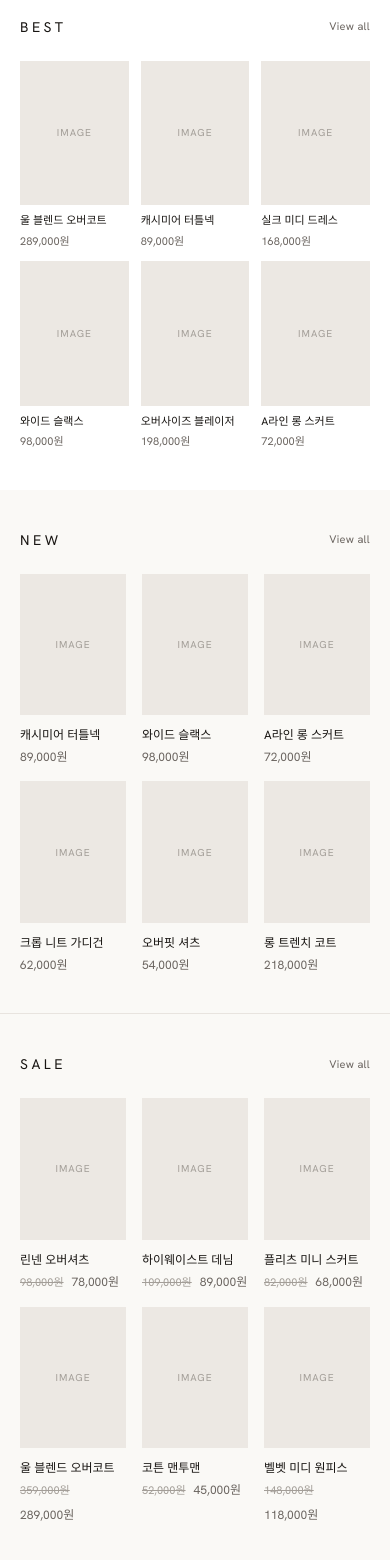
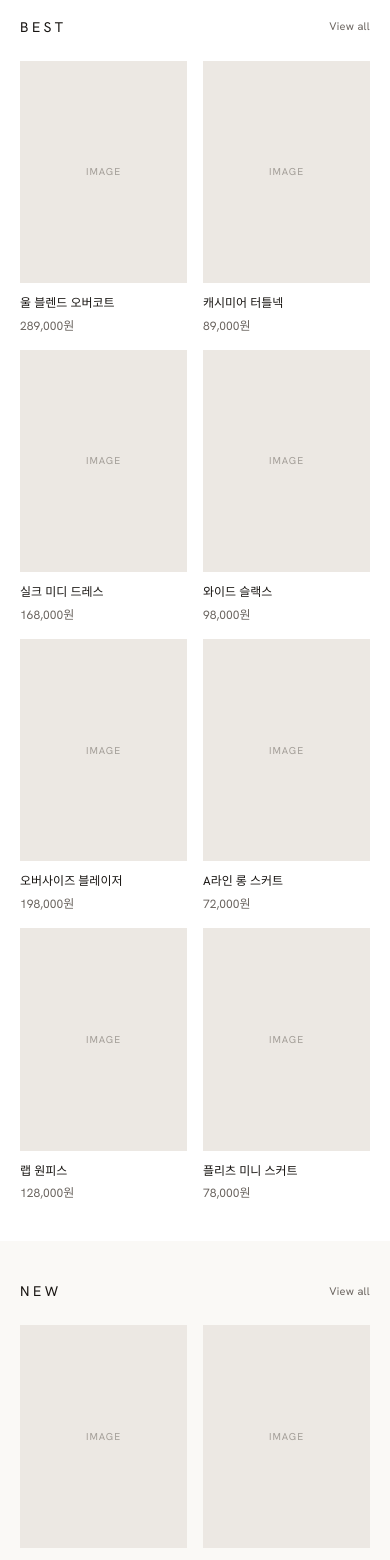
Before and after one commit to jaeohsumin-max/-, a React (Vite) app: page / in a window 390 px wide. Shown: the part 432-1992 px from the top of the page. Built offline with nearby package versions, Linux system fonts and the light colour scheme.

Commit message:
Expand BEST, NEW, and SALE sections to eight items in responsive 4-column grid.

```diff
--- a/src/page/HomePage.jsx
+++ b/src/page/HomePage.jsx
@@ -9,6 +9,8 @@ const BEST_ITEMS = [
   { name: "와이드 슬랙스", price: 98000 },
   { name: "오버사이즈 블레이저", price: 198000 },
   { name: "A라인 롱 스커트", price: 72000 },
+  { name: "랩 원피스", price: 128000 },
+  { name: "플리츠 미니 스커트", price: 78000 },
 ];
 
 const NEW_ITEMS = [
@@ -18,6 +20,8 @@ const NEW_ITEMS = [
   { name: "크롭 니트 가디건", price: 62000 },
   { name: "오버핏 셔츠", price: 54000 },
   { name: "롱 트렌치 코트", price: 218000 },
+  { name: "랩 원피스", price: 128000 },
+  { name: "실크 미디 드레스", price: 168000 },
 ];
 
 const SALE_ITEMS = [
@@ -27,15 +31,17 @@ const SALE_ITEMS = [
   { name: "울 블렌드 오버코트", price: 289000, originalPrice: 359000 },
   { name: "코튼 맨투맨", price: 45000, originalPrice: 52000 },
   { name: "벨벳 미디 원피스", price: 118000, originalPrice: 148000 },
+  { name: "오버사이즈 블레이저", price: 198000, originalPrice: 248000 },
+  { name: "크롭 니트 가디건", price: 62000, originalPrice: 78000 },
 ];
 
-function ProductGrid({ items, showSale = false }) {
+function ProductGrid({ items, showSale = false, linkTo = "/shop" }) {
   return (
-    <div className="grid grid-cols-3 gap-4 md:gap-6">
-      {items.map((item) => (
+    <div className="grid grid-cols-2 md:grid-cols-4 gap-4 md:gap-6">
+      {items.map((item, index) => (
         <Link
-          key={item.name}
-          to={showSale ? "/shop" : "/shop/new"}
+          key={`${item.name}-${index}`}
+          to={linkTo}
           className="group block"
         >
           <div className="aspect-[3/4] bg-[#ece8e3] mb-3 flex items-center justify-center">
@@ -92,38 +98,18 @@ export default function HomePage() {
       <section className="bg-white py-10 md:py-14">
         <div className="max-w-6xl mx-auto px-5 md:px-10">
           <SectionHeader title="BEST" linkTo="/shop/best" />
-          <div className="grid grid-cols-3 md:grid-cols-6 gap-3 md:gap-4">
-            {BEST_ITEMS.map((item) => (
-              <Link
-                key={item.name}
-                to="/shop/best"
-                className="group block"
-              >
-                <div className="aspect-[3/4] bg-[#ece8e3] mb-2 flex items-center justify-center">
-                  <span className="text-[10px] tracking-widest uppercase text-[#a39e98]">
-                    Image
-                  </span>
-                </div>
-                <p className="text-[11px] text-[#181512] line-clamp-2 leading-snug mb-1 group-hover:underline underline-offset-2">
-                  {item.name}
-                </p>
-                <p className="text-[11px] text-[#6b6560]">
-                  {formatPrice(item.price)}
-                </p>
-              </Link>
-            ))}
-          </div>
+          <ProductGrid items={BEST_ITEMS} linkTo="/shop/best" />
         </div>
       </section>
 
-      <section className="max-w-5xl mx-auto px-5 md:px-10 py-10 md:py-14">
+      <section className="max-w-6xl mx-auto px-5 md:px-10 py-10 md:py-14">
         <SectionHeader title="NEW" linkTo="/shop/new" />
-        <ProductGrid items={NEW_ITEMS} />
+        <ProductGrid items={NEW_ITEMS} linkTo="/shop/new" />
       </section>
 
-      <section className="max-w-5xl mx-auto px-5 md:px-10 py-10 md:py-14 border-t border-[#e8e4df]">
+      <section className="max-w-6xl mx-auto px-5 md:px-10 py-10 md:py-14 border-t border-[#e8e4df]">
         <SectionHeader title="SALE" linkTo="/shop" />
-        <ProductGrid items={SALE_ITEMS} showSale />
+        <ProductGrid items={SALE_ITEMS} showSale linkTo="/shop" />
       </section>
     </>
   );
```
